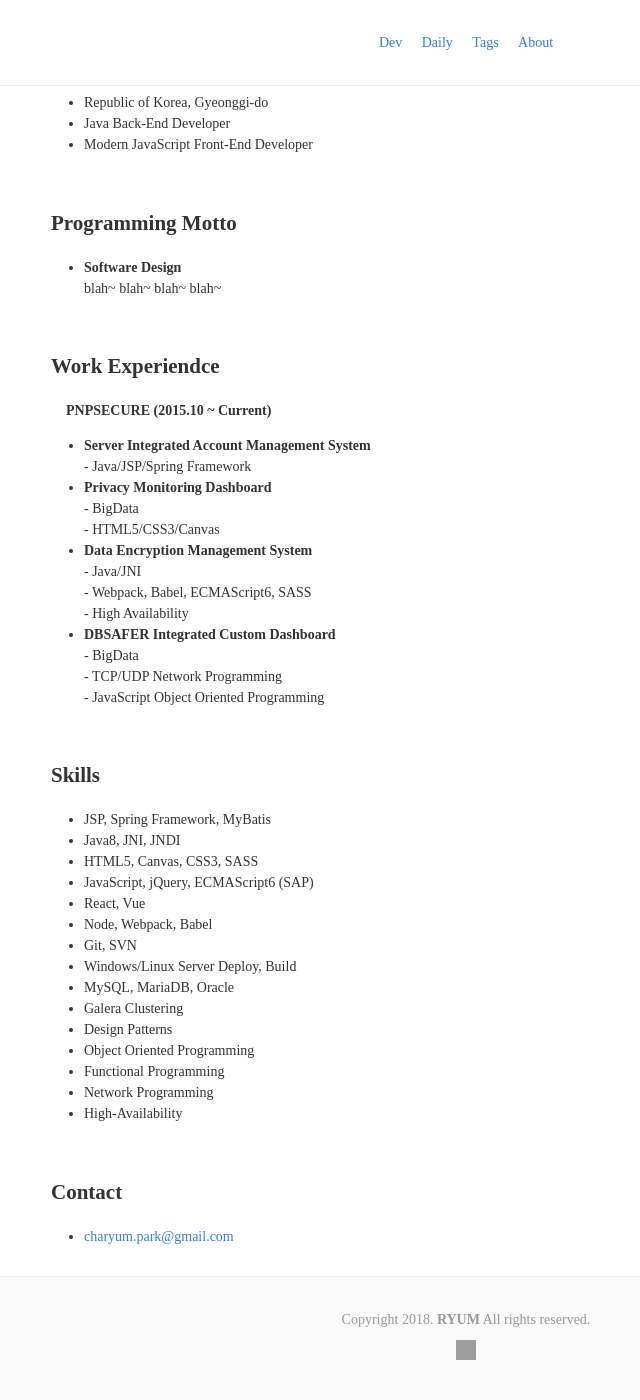
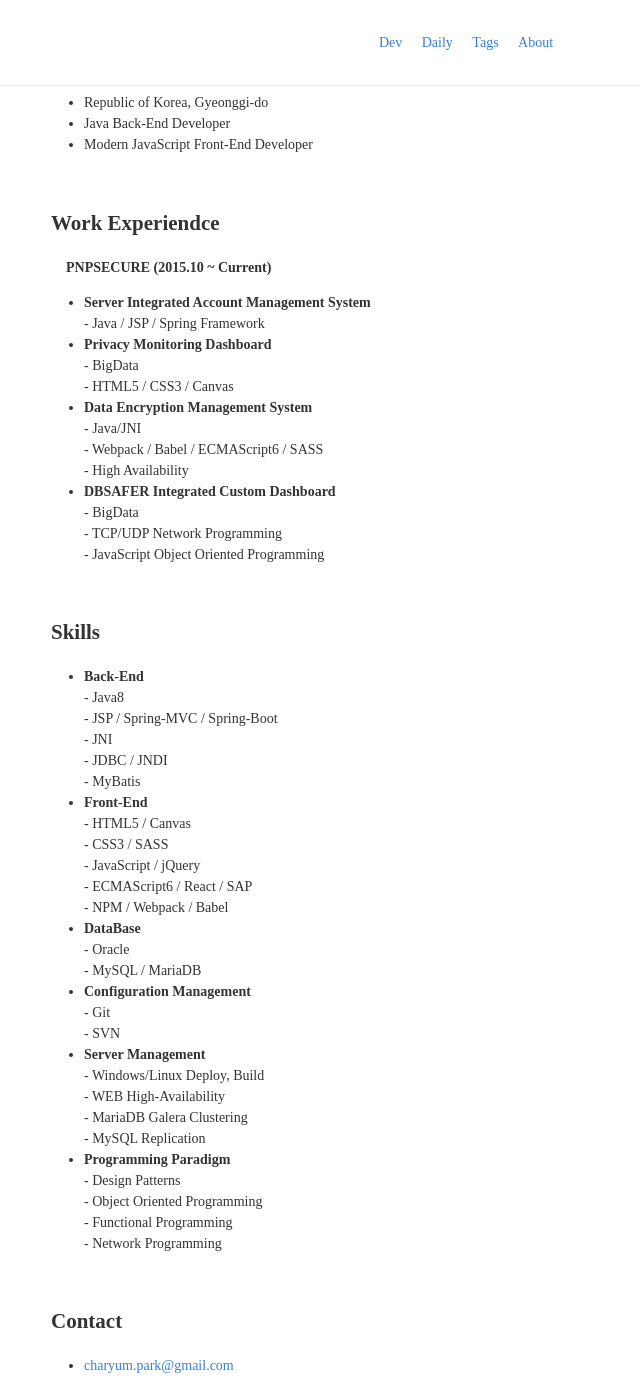
Before and after one commit to ryum91/ryum91.github.com, a Jekyll site: the page built from about.html, in a window 1280 px wide and 1400 px high, scrolled down 478 px. Shown: the whole window, without its empty margins (174-814 px from the left). Built offline with Jekyll 4.4.1, drawn with Linux system fonts in a browser that asks for light colours; nearby versions of some CDN libraries; some web fonts are replaced; grey boxes are pictures that could not be loaded.

Commit message:
[Update] About

```diff
--- a/about.html
+++ b/about.html
@@ -19,19 +19,12 @@ layout: default
 
 <br />
 
-<h2>Programming Motto</h2>
-<ul>
-  <li><b>Software Design</b><br />blah~ blah~ blah~ blah~</li>
-</ul>
-
-<br />
-
 <h2>Work Experiendce</h2>
 <h4 style="margin:0 0 0 15px;">PNPSECURE (2015.10 ~ Current)</h4>
 <ul>
-  <li><b>Server Integrated Account Management System</b><br />- Java/JSP/Spring Framework</li>
-  <li><b>Privacy Monitoring Dashboard</b><br />- BigData<br />- HTML5/CSS3/Canvas</li>
-  <li><b>Data Encryption Management System</b><br />- Java/JNI<br />- Webpack, Babel, ECMAScript6, SASS<br />- High Availability</li>
+  <li><b>Server Integrated Account Management System</b><br />- Java / JSP / Spring Framework</li>
+  <li><b>Privacy Monitoring Dashboard</b><br />- BigData<br />- HTML5 / CSS3 / Canvas</li>
+  <li><b>Data Encryption Management System</b><br />- Java/JNI<br />- Webpack / Babel / ECMAScript6 / SASS<br />- High Availability</li>
   <li><b>DBSAFER Integrated Custom Dashboard</b><br />- BigData<br />- TCP/UDP Network Programming<br />- JavaScript Object Oriented Programming</li>
 </ul>
 
@@ -39,21 +32,46 @@ layout: default
 
 <h2>Skills</h2>
 <ul>
-  <li>JSP, Spring Framework, MyBatis</li>
-  <li>Java8, JNI, JNDI</li>
-  <li>HTML5, Canvas, CSS3, SASS</li>
-  <li>JavaScript, jQuery, ECMAScript6 (SAP)</li>
-  <li>React, Vue</li>
-  <li>Node, Webpack, Babel</li>
-  <li>Git, SVN</li>
-  <li>Windows/Linux Server Deploy, Build</li>
-  <li>MySQL, MariaDB, Oracle</li>
-  <li>Galera Clustering</li>
-  <li>Design Patterns</li>
-  <li>Object Oriented Programming</li>
-  <li>Functional Programming</li>
-  <li>Network Programming</li>
-  <li>High-Availability</li>
+  <li>
+    <b>Back-End</b><br />
+    - Java8<br />
+    - JSP / Spring-MVC / Spring-Boot<br />
+    - JNI<br />
+    - JDBC / JNDI<br />
+    - MyBatis
+  </li>
+  <li>
+    <b>Front-End</b><br />
+    - HTML5 / Canvas<br />
+    - CSS3 / SASS<br />
+    - JavaScript / jQuery<br />
+    - ECMAScript6 / React / SAP<br />
+    - NPM / Webpack / Babel<br />
+  </li>
+  <li>
+    <b>DataBase</b><br />
+    - Oracle<br />
+    - MySQL / MariaDB
+  </li>
+  <li>
+    <b>Configuration Management</b><br />
+    - Git<br />
+    - SVN
+  </li>
+  <li>
+    <b>Server Management</b><br />
+    - Windows/Linux Deploy, Build<br />
+    - WEB High-Availability<br />
+    - MariaDB Galera Clustering<br />
+    - MySQL Replication
+  </li>
+  <li>
+    <b>Programming Paradigm</b><br />
+    - Design Patterns<br />
+    - Object Oriented Programming<br />
+    - Functional Programming<br />
+    - Network Programming
+  </li>
 </ul>
 
 <br />
```
